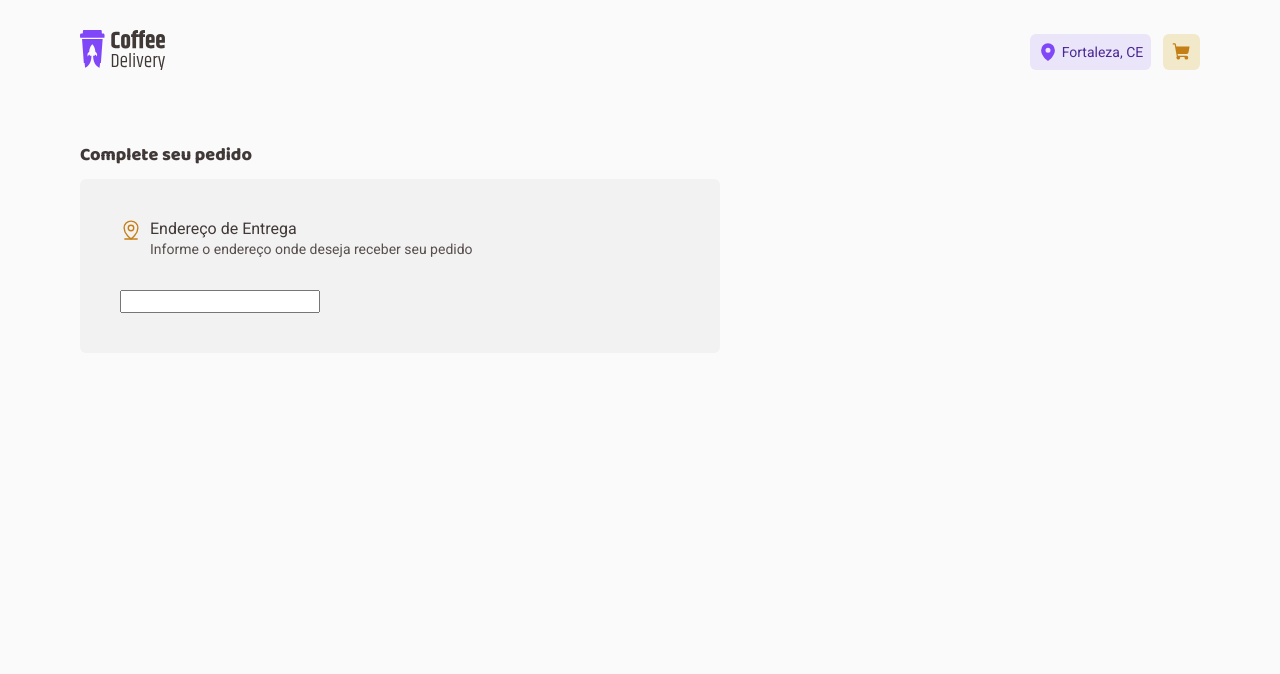
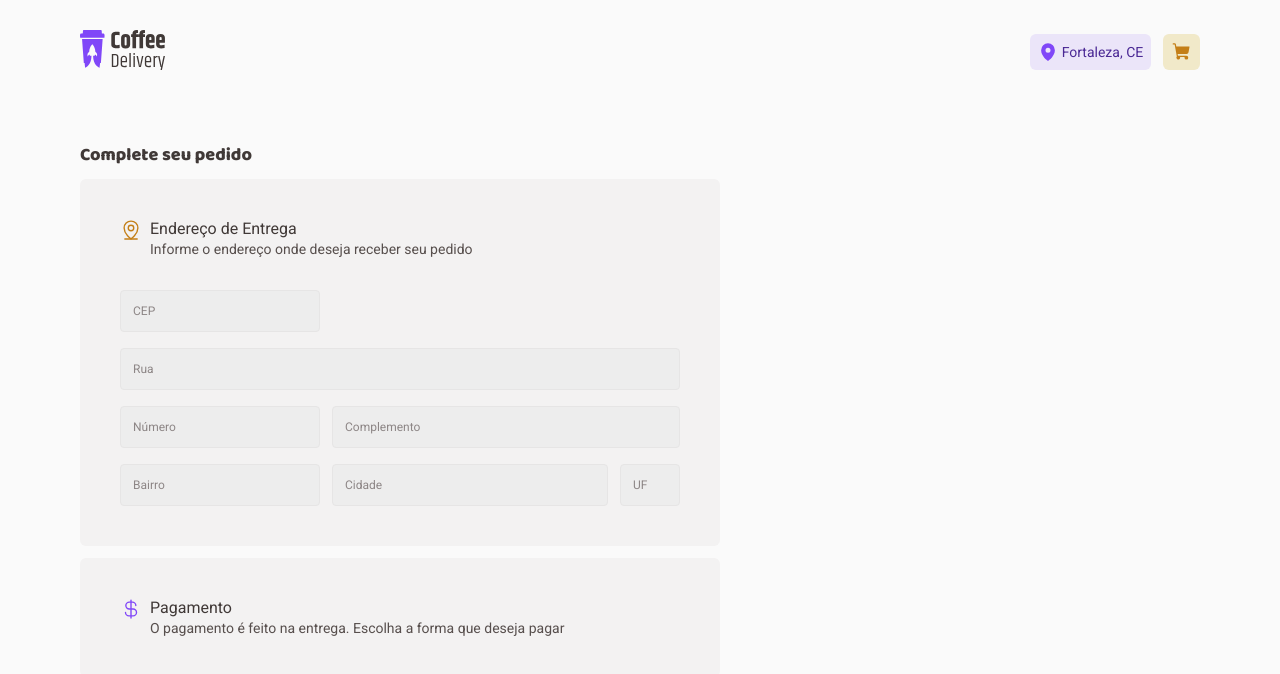
Before and after one commit to alex-candido/ignite-2022-desafio-02-coffee-delivery, a React (Create React App) app: page /completeOrder in a window 1280 px wide. Shown: the top 674 px of the page. Built offline with nearby package versions, Linux system fonts and the light colour scheme.

Commit message:
estrutura inicial CompleteOrderForm

```diff
--- a/src/pages/CompleteOrder/components/CompleteOrderForm/AddressForm.tsx
+++ b/src/pages/CompleteOrder/components/CompleteOrderForm/AddressForm.tsx
@@ -1,10 +1,17 @@
 import React from 'react';
+import Input from '../../../../components/Input';
 import { AddressFormContainer } from './styles';
 
 const AddressForm: React.FC = () => {
   return (
     <AddressFormContainer>
-      <input />
+      <Input placeholder="CEP" type="number" className="cep" />
+      <Input placeholder="Rua" className="street" />
+      <Input type="number" placeholder="Número" />
+      <Input placeholder="Complemento" className="complement" />
+      <Input placeholder="Bairro" />
+      <Input placeholder="Cidade" />
+      <Input placeholder="UF" />
     </AddressFormContainer>
   );
 };
--- a/src/pages/CompleteOrder/components/CompleteOrderForm/index.tsx
+++ b/src/pages/CompleteOrder/components/CompleteOrderForm/index.tsx
@@ -1,4 +1,4 @@
-import { MapPinLine } from 'phosphor-react';
+import { CurrencyDollar, MapPinLine } from 'phosphor-react';
 import React from 'react';
 import { useTheme } from 'styled-components';
 import { TitleText } from '../../../../components/Typography';
@@ -24,6 +24,13 @@ const CompleteOrderForm: React.FC = () => {
 
         <AddressForm />
       </FormSectionContainer>
+      <FormSectionContainer>
+        <SectionTitle
+          title="Pagamento"
+          subtitle="O pagamento é feito na entrega. Escolha a forma que deseja pagar"
+          icon={<CurrencyDollar color={colors['brand-purple']} size={22} />}
+        />
+      </FormSectionContainer>
     </CompleteOrderFormContainer>
   );
 };
--- a/src/pages/CompleteOrder/components/CompleteOrderForm/styles.ts
+++ b/src/pages/CompleteOrder/components/CompleteOrderForm/styles.ts
@@ -21,4 +21,17 @@ export const AddressFormContainer = styled.div`
   column-gap: 0.75rem;
   row-gap: 1rem;
   grid-auto-flow: dense;
+
+  .cep {
+    grid-column: span 3;
+    max-width: 12.5rem;
+  }
+
+  .street {
+    grid-column: span 3;
+  }
+
+  .complement {
+    grid-column: span 2;
+  }
 `;
```
